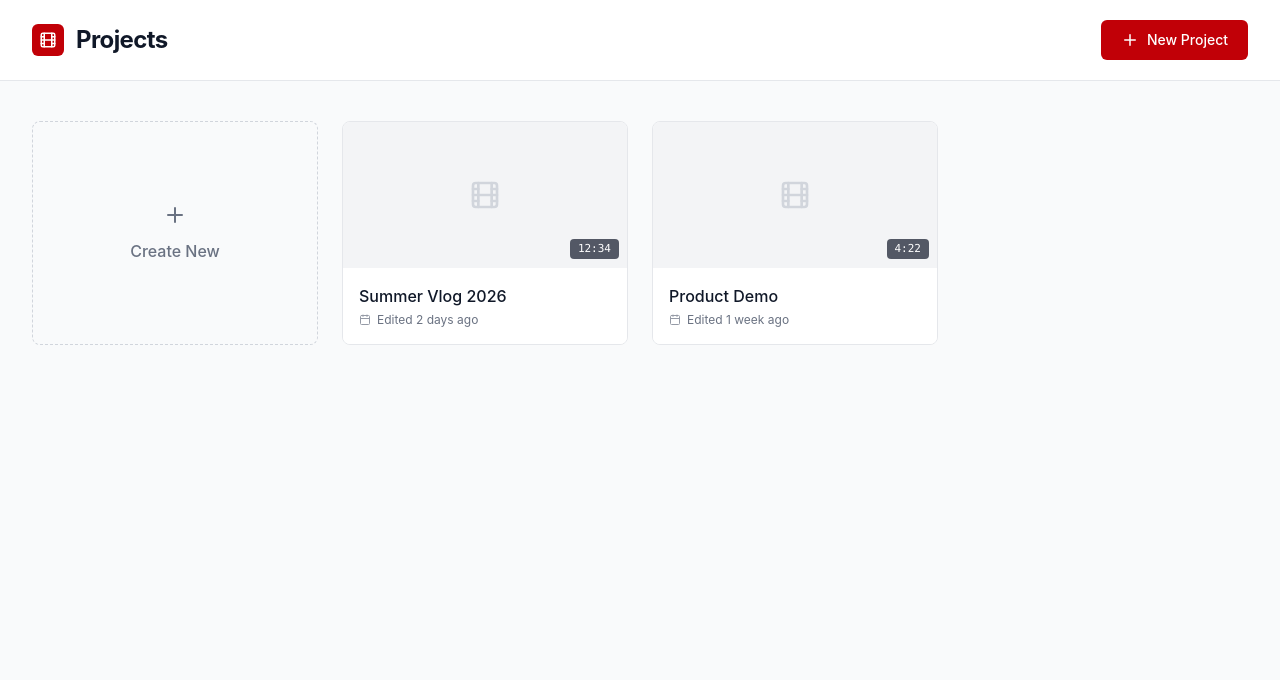
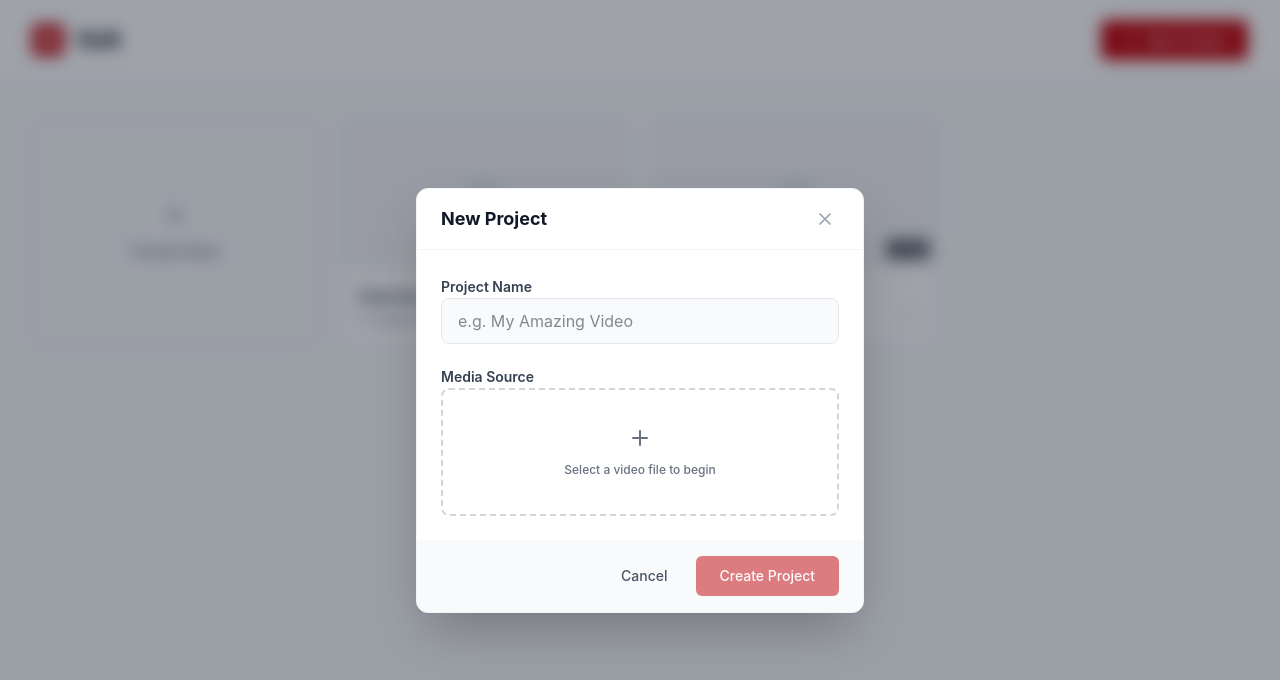
Before and after one commit to tomiwa-a/volt, a Next.js app: page / in a window 1280 px wide. Both pictures are taken after a click on the button "New Project". Shown: the top 680 px of the page. Built offline with nearby package versions, Linux system fonts and the light colour scheme.

Commit message:
feat: implement dashboard branding, project action dropdowns, and new project modal

```diff
--- /dev/null
+++ b/postcss.config.mjs
@@ -0,0 +1,5 @@
+export default {
+  plugins: {
+    "@tailwindcss/postcss": {},
+  },
+};
--- a/src/components/ProjectDashboard.tsx
+++ b/src/components/ProjectDashboard.tsx
@@ -1,7 +1,7 @@
 'use client';
 
-import { useState } from 'react';
-import { Plus, MoreVertical, Calendar, Film } from 'lucide-react';
+import { useState, useRef, useEffect } from 'react';
+import { Plus, MoreVertical, Calendar, Film, X, Edit2, Trash2, Video } from 'lucide-react';
 import Link from 'next/link';
 
 interface Project {
@@ -28,33 +28,71 @@ export default function ProjectDashboard() {
     },
   ]);
 
-  const handleNewProject = async () => {
+  // Modal State
+  const [isModalOpen, setIsModalOpen] = useState(false);
+  const [newProjectName, setNewProjectName] = useState('');
+  const [selectedFile, setSelectedFile] = useState<File | null>(null);
+
+  // Dropdown State
+  const [openDropdownId, setOpenDropdownId] = useState<string | null>(null);
+  const dropdownRef = useRef<HTMLDivElement>(null);
+
+  // Close dropdown on click outside
+  useEffect(() => {
+    function handleClickOutside(event: MouseEvent) {
+      if (dropdownRef.current && !dropdownRef.current.contains(event.target as Node)) {
+        setOpenDropdownId(null);
+      }
+    }
+    document.addEventListener('mousedown', handleClickOutside);
+    return () => document.removeEventListener('mousedown', handleClickOutside);
+  }, []);
+
+  const handlePickFile = async () => {
     try {
       const [fileHandle] = await (window as any).showOpenFilePicker({
         types: [{ description: 'Video Files', accept: { 'video/*': ['.mp4', '.mov', '.webm'] } }],
       });
       const file = await fileHandle.getFile();
-      // TODO: Create project in IndexedDB
-      console.log('Selected file:', file.name);
+      setSelectedFile(file);
+      if (!newProjectName) {
+        setNewProjectName(file.name.replace(/\.[^/.]+$/, ""));
+      }
     } catch (err) {
       console.log('User cancelled file picker');
     }
   };
 
+  const handleCreateProject = () => {
+    if (!newProjectName || !selectedFile) return;
+
+    const newProject: Project = {
+      id: Math.random().toString(36).substr(2, 9),
+      name: newProjectName,
+      lastEdited: 'Just now',
+      duration: '0:00', // To be calculated
+    };
+
+    setProjects([newProject, ...projects]);
+    setIsModalOpen(false);
+    setNewProjectName('');
+    setSelectedFile(null);
+  };
+
   return (
-    <main className="min-h-screen bg-gray-50 text-gray-900 font-sans selection:bg-red-100">
+    <main className="min-h-screen bg-gray-50 text-gray-900 font-sans selection:bg-red-100 relative">
       {/* Header */}
-      <header className="border-b border-gray-200 bg-white px-8 py-5 sticky top-0 z-10">
+      <header className="border-b border-gray-200 bg-white px-8 py-5 sticky top-0 z-30">
         <div className="max-w-7xl mx-auto flex items-center justify-between">
           <div className="flex items-center gap-3">
             <div className="flex h-8 w-8 items-center justify-center rounded-md bg-red-700">
               <Film size={18} className="text-white" />
             </div>
-            <h1 className="text-2xl font-bold tracking-tight text-gray-900">Projects</h1>
+            <h1 className="text-2xl font-bold tracking-tight text-gray-900">Volt</h1>
           </div>
           <button
-            onClick={handleNewProject}
-            className="flex items-center justify-center gap-2 rounded-md bg-red-700 hover:bg-red-800 px-5 py-2.5 text-sm font-medium text-white"
+            onClick={() => setIsModalOpen(true)}
+            className="flex items-center justify-center gap-2 rounded-md bg-red-700 hover:bg-red-800 px-5 py-2.5 text-sm font-medium text-white transition-colors duration-200"
           >
             <Plus size={18} />
             New Project
@@ -69,61 +107,162 @@ export default function ProjectDashboard() {
 
             {/* New Project Card Trigger */}
             <button
-              onClick={handleNewProject}
-              className="group h-56 rounded-lg border border-dashed border-gray-300 hover:border-red-700 hover:bg-red-50 hover:text-red-700 flex items-center justify-center cursor-pointer outline-none focus-visible:ring-2 focus-visible:ring-red-700 focus-visible:ring-offset-2"
+              onClick={() => setIsModalOpen(true)}
+              className="group h-56 rounded-lg border border-dashed border-gray-300 hover:border-red-700 hover:bg-red-50 hover:text-red-700 flex items-center justify-center cursor-pointer outline-none focus-visible:ring-2 focus-visible:ring-red-700 transition-all duration-200"
             >
               <div className="flex flex-col items-center gap-3 text-gray-500 group-hover:text-red-700">
                 <Plus size={24} />
-                <div className="text-center font-medium">
-                  Create New
-                </div>
+                <div className="text-center font-medium">Create New</div>
               </div>
             </button>
 
             {/* Existing Projects */}
             {projects.map((project) => (
-              <Link
+              <div
                 key={project.id}
-                href={`/editor/${project.id}`}
-                className="group h-56 rounded-lg border border-gray-200 bg-white overflow-hidden hover:border-gray-300 outline-none focus-visible:ring-2 focus-visible:ring-red-700 flex flex-col"
+                className="group relative h-56 rounded-lg border border-gray-200 bg-white overflow-hidden hover:border-gray-300 transition-all duration-200 flex flex-col"
               >
-                {/* Thumbnail Area - Minimal, flat */}
-                <div className="relative flex-1 bg-gray-100 border-b border-gray-100 flex items-center justify-center group-hover:bg-gray-50">
-                  <Film size={32} className="text-gray-300 group-hover:text-red-600" />
-
-                  {/* Duration pill */}
+                <Link href={`/editor/${project.id}`} className="flex-1 flex flex-col">
+                  {/* Thumbnail Area */}
+                  <div className="relative flex-1 bg-gray-100 border-b border-gray-100 flex items-center justify-center group-hover:bg-gray-50 transition-colors duration-200">
+                    <Film size={32} className="text-gray-300 group-hover:text-red-600 transition-colors duration-200" />
                     <div className="absolute bottom-2 right-2 bg-gray-900/70 px-2 py-0.5 rounded text-[11px] font-mono font-medium text-white">
                       {project.duration}
                     </div>
                   </div>
 
                   {/* Info Area */}
-                <div className="p-4 bg-white">
+                  <div className="p-4 bg-white relative">
                     <div className="flex items-center justify-between mb-1">
-                    <h3 className="font-medium text-gray-900 truncate pr-4 group-hover:text-red-700">
+                      <h3 className="font-medium text-gray-900 truncate pr-8 group-hover:text-red-700 transition-colors">
                         {project.name}
                       </h3>
-                    <button
-                      className="p-1 -mr-1 rounded text-gray-400 opacity-0 group-hover:opacity-100 hover:bg-gray-100 hover:text-gray-700"
-                      onClick={(e) => {
-                        e.preventDefault();
-                        e.stopPropagation();
-                      }}
-                    >
-                      <MoreVertical size={16} />
-                    </button>
                     </div>
-
                     <div className="flex items-center gap-1.5 text-xs text-gray-500">
                       <Calendar size={12} className="opacity-70" />
                       Edited {project.lastEdited}
                     </div>
                   </div>
                 </Link>
+
+                {/* Dropdown Toggle */}
+                <button
+                  className="absolute bottom-4 right-3 p-1.5 rounded text-gray-400 hover:bg-gray-100 hover:text-gray-700 z-10 transition-colors duration-200"
+                  onClick={(e) => {
+                    e.preventDefault();
+                    e.stopPropagation();
+                    setOpenDropdownId(openDropdownId === project.id ? null : project.id);
+                  }}
+                >
+                  <MoreVertical size={16} />
+                </button>
+
+                {/* Dropdown Menu */}
+                {openDropdownId === project.id && (
+                  <div
+                    ref={dropdownRef}
+                    className="absolute right-3 bottom-12 w-36 bg-white border border-gray-200 rounded-md shadow-lg z-20 overflow-hidden animate-in fade-in zoom-in duration-200"
+                  >
+                    <Link
+                      href={`/editor/${project.id}`}
+                      className="flex items-center gap-2 w-full px-4 py-2.5 text-sm text-gray-700 hover:bg-gray-50 hover:text-red-700 transition-colors duration-200"
+                    >
+                      <Edit2 size={14} /> Edit
+                    </Link>
+                    <button
+                      className="flex items-center gap-2 w-full px-4 py-2.5 text-sm text-gray-700 hover:bg-gray-50 hover:text-red-700 transition-colors duration-200 border-t border-gray-100"
+                      onClick={() => {/* Rename logic */}}
+                    >
+                      <Video size={14} /> Rename
+                    </button>
+                    <button
+                      className="flex items-center gap-2 w-full px-4 py-2.5 text-sm text-red-600 hover:bg-red-50 transition-colors duration-200 border-t border-gray-100"
+                      onClick={() => setProjects(projects.filter(p => p.id !== project.id))}
+                    >
+                      <Trash2 size={14} /> Delete
+                    </button>
+                  </div>
+                )}
+              </div>
             ))}
           </div>
         </div>
       </div>
+
+      {/* New Project Modal */}
+      {isModalOpen && (
+        <div className="fixed inset-0 z-50 flex items-center justify-center p-4">
+          <div className="absolute inset-0 bg-gray-900/40 backdrop-blur-sm animate-in fade-in duration-300" onClick={() => setIsModalOpen(false)} />
+          <div className="relative w-full max-w-md bg-white rounded-xl shadow-2xl border border-gray-100 overflow-hidden animate-in slide-in-from-bottom-4 duration-300">
+            <div className="px-6 py-4 border-b border-gray-100 flex items-center justify-between">
+              <h2 className="text-lg font-bold text-gray-900">New Project</h2>
+              <button
+                onClick={() => setIsModalOpen(false)}
+                className="text-gray-400 hover:text-gray-600 p-1"
+              >
+                <X size={20} />
+              </button>
+            </div>
+
+            <div className="p-6 space-y-5">
+              <div className="space-y-2">
+                <label className="text-sm font-semibold text-gray-700">Project Name</label>
+                <input
+                  type="text"
+                  value={newProjectName}
+                  onChange={(e) => setNewProjectName(e.target.value)}
+                  placeholder="e.g. My Amazing Video"
+                  className="w-full px-4 py-2.5 rounded-lg border border-gray-200 bg-gray-50 focus:bg-white focus:border-red-700 focus:ring-1 focus:ring-red-700 outline-none transition-all duration-200"
+                />
+              </div>
+
+              <div className="space-y-2">
+                <label className="text-sm font-semibold text-gray-700">Media Source</label>
+                {!selectedFile ? (
+                  <button
+                    onClick={handlePickFile}
+                    className="w-full h-32 border-2 border-dashed border-gray-300 rounded-lg flex flex-col items-center justify-center gap-3 text-gray-500 hover:border-red-700 hover:bg-red-50 hover:text-red-700 transition-all duration-200"
+                  >
+                    <Plus size={24} />
+                    <span className="text-xs font-medium">Select a video file to begin</span>
+                  </button>
+                ) : (
+                  <div className="flex items-center justify-between p-4 bg-gray-50 rounded-lg border border-gray-200">
+                    <div className="flex items-center gap-3 overflow-hidden">
+                      <div className="flex-shrink-0 p-2 bg-red-100 text-red-700 rounded">
+                        <Film size={18} />
+                      </div>
+                      <span className="text-sm font-medium text-gray-700 truncate">{selectedFile.name}</span>
+                    </div>
+                    <button
+                      onClick={() => setSelectedFile(null)}
+                      className="p-1 text-gray-400 hover:text-red-600"
+                    >
+                      <X size={16} />
+                    </button>
+                  </div>
+                )}
+              </div>
+            </div>
+
+            <div className="px-6 py-4 bg-gray-50 flex items-center justify-end gap-3">
+              <button
+                onClick={() => setIsModalOpen(false)}
+                className="px-4 py-2 text-sm font-medium text-gray-600 hover:text-gray-900"
+              >
+                Cancel
+              </button>
+              <button
+                disabled={!newProjectName || !selectedFile}
+                onClick={handleCreateProject}
+                className="px-6 py-2.5 rounded-md bg-red-700 text-white text-sm font-medium hover:bg-red-800 disabled:opacity-50 disabled:cursor-not-allowed transition-all duration-200"
+              >
+                Create Project
+              </button>
+            </div>
+          </div>
+        </div>
+      )}
     </main>
   );
 }
```
Lines whose indentation alone changed are shown as unchanged.
